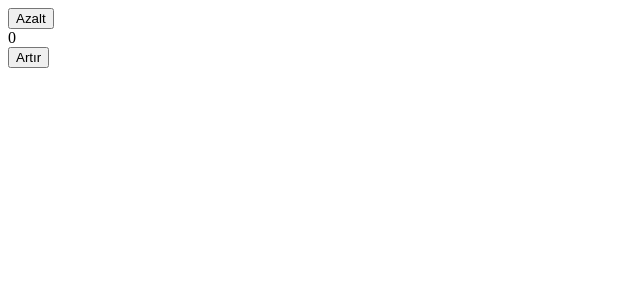
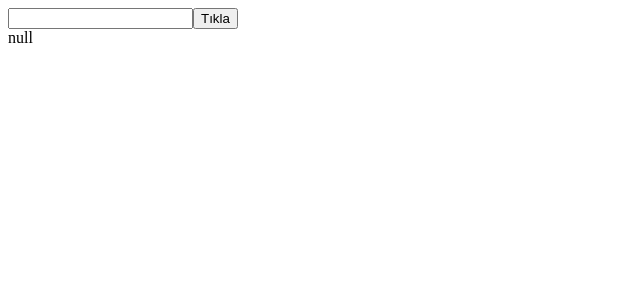
Before and after one commit to oku-20227170051/React---Bootcamp, a React (Vite) app: page / in a window 1280 px wide. Shown: the top 300 px of the page, without its empty margins (0-640 px from the left). Built offline with nearby package versions, Linux system fonts and the light colour scheme.

Commit message:
onChange yapısı

```diff
--- a/src/App.jsx
+++ b/src/App.jsx
@@ -4,15 +4,26 @@ import Text from "./components/Text";     //text bileşeni içe ekledik böylece
 
 
 function App() {
- // let name = "react"
-const [count, setCount] = useState(0);
 
+const [name, setName] = useState("null")
+const [data, setData] = useState("null")
+
+console.log(name, "name")
+
+const targetFunc = (e) => {
+  console.log(e,"e")
+  setName(e.target.value)
+}
+const clickFunc = () => {
+setData(name)
+}
   return (
     <>
-    <Button name={"Azalt"} onClick={() => setCount(count - 1)} />
-    {/*<button onClick={decrement}>Azalt</button>*/}
-    <div>{count}</div>
-    <button onClick={() => setCount(count + 1)}>Artır</button>
+   <input type="text" onChange={targetFunc} />
+   <button onClick={clickFunc}>Tıkla</button>
+   <div>
+   {data}
+   </div>
     </>
   )
 
```
